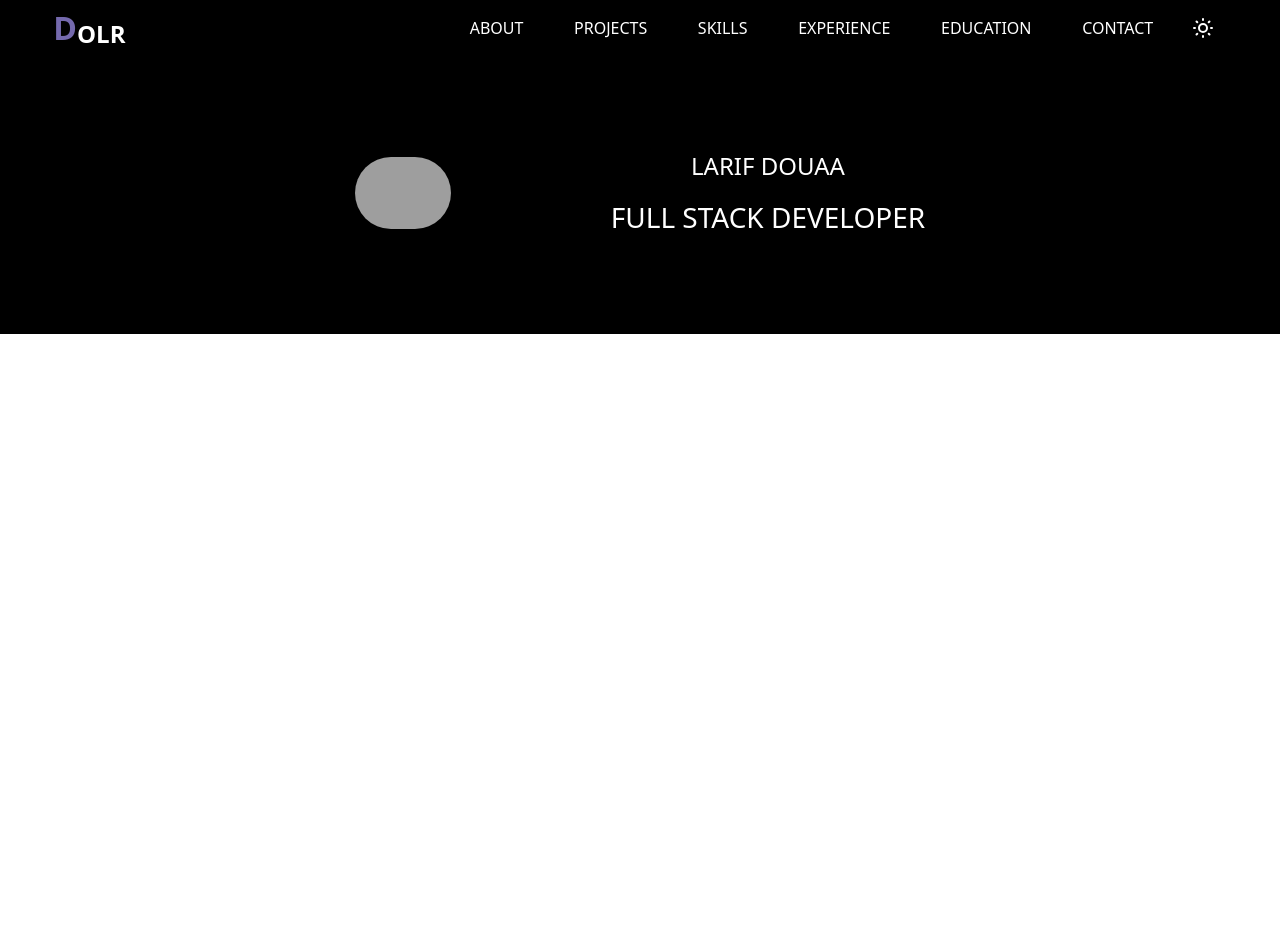
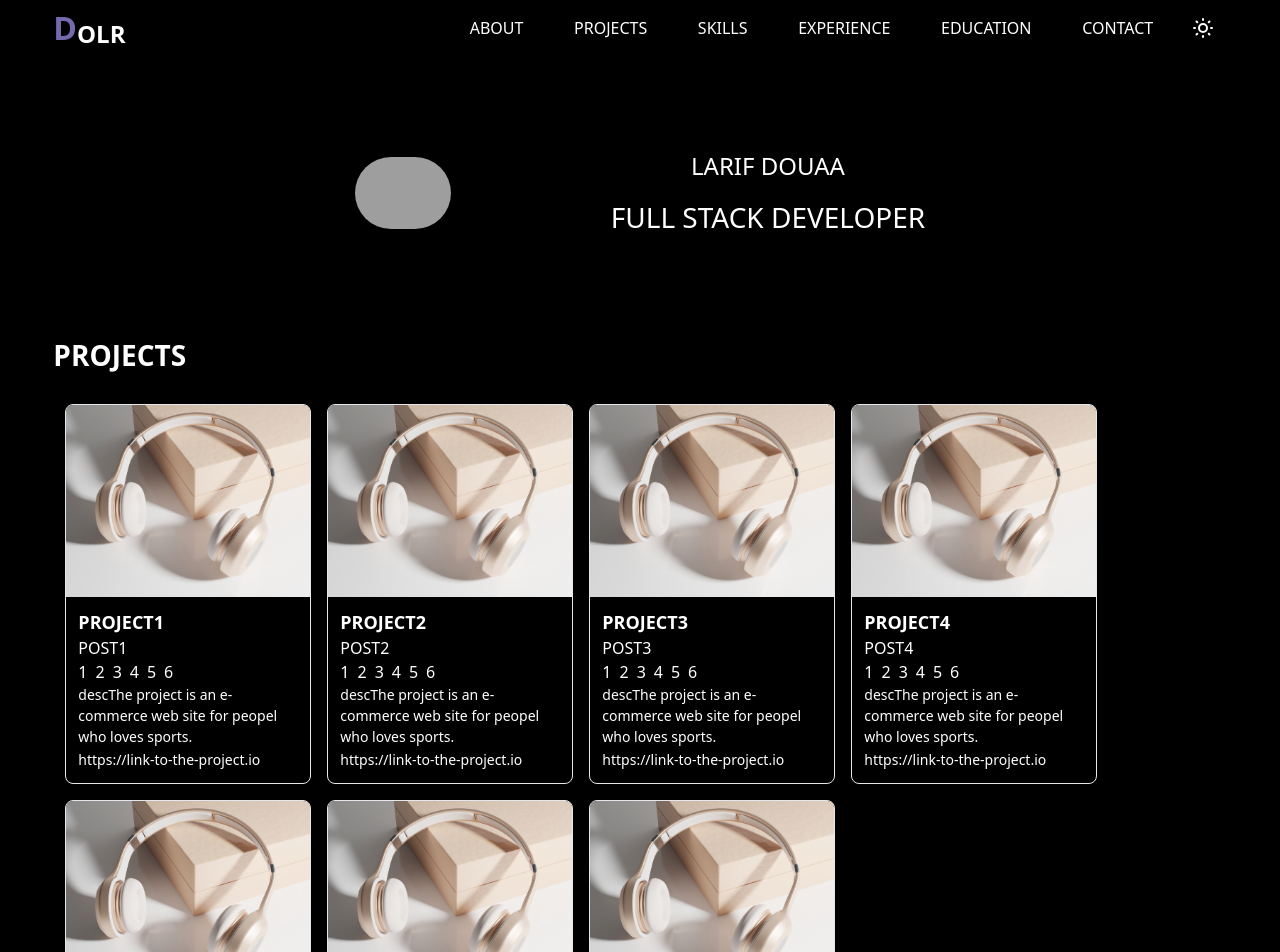
Before and after one commit to Douaa19/MyPortfolio24, a React (Create React App) app: page / in a window 1280 px wide. Shown: the top 952 px of the page. Before the commit the page ends 800 px from the top, so only its background shows below. Built offline with nearby package versions, Linux system fonts and the light colour scheme; grey boxes are pictures that could not be loaded.

Commit message:
desigProjectCard

```diff
--- /dev/null
+++ b/src/components/data/projects.json
@@ -0,0 +1,51 @@
+[
+    {
+        "title": "project1",
+        "post": "post1",
+        "technologies": [1,2,3,4,5,6],
+        "description": "descThe project is an e-commerce web site for peopel who loves sports.",
+        "link": "https://link-to-the-project.io"
+    },
+    {
+        "title": "project2",
+        "post": "post2",
+        "technologies": [1,2,3,4,5,6],
+        "description": "descThe project is an e-commerce web site for peopel who loves sports.",
+        "link": "https://link-to-the-project.io"
+    },
+    {
+        "title": "project3",
+        "post": "post3",
+        "technologies": [1,2,3,4,5,6],
+        "description": "descThe project is an e-commerce web site for peopel who loves sports.",
+        "link": "https://link-to-the-project.io"
+    },
+    {
+        "title": "project4",
+        "post": "post4",
+        "technologies": [1,2,3,4,5,6],
+        "description": "descThe project is an e-commerce web site for peopel who loves sports.",
+        "link": "https://link-to-the-project.io"
+    },
+    {
+        "title": "project5",
+        "post": "post5",
+        "technologies": [1,2,3,4,5,6],
+        "description": "descThe project is an e-commerce web site for peopel who loves sports.",
+        "link": "https://link-to-the-project.io"
+    },
+    {
+        "title": "project6",
+        "post": "post6",
+        "technologies": [1,2,3,4,5,6],
+        "description": "descThe project is an e-commerce web site for peopel who loves sports.",
+        "link": "https://link-to-the-project.io"
+    },
+    {
+        "title": "project7",
+        "post": "post7",
+        "technologies": [1,2,3,4,5,6],
+        "description": "descThe project is an e-commerce web site for peopel who loves sports.",
+        "link": "https://link-to-the-project.io"
+    }
+]
--- a/src/components/layout/Header.js
+++ b/src/components/layout/Header.js
@@ -1,6 +1,5 @@
 import React from "react";
 import { HeroHeader, NavBar } from "./index";
-import { Introduction, Projects } from "../layout";
 
 function Header(props) {
   return (
--- a/src/components/layout/Projects.js
+++ b/src/components/layout/Projects.js
@@ -1,10 +1,21 @@
 import React from "react";
 import CardGrid from "../templates/CardGrid";
+import projects from "../data/projects.json";
 
-function Projects() {
+function Projects(props) {
+  const myProjects = projects;
+
   return (
-    <div className="w-full">
-      <CardGrid />
+    <div className={`pb-4 flex flex-col justify-center items-start w-11/12`}>
+      <div className="md:mb-4 ssm:mb-4">
+        <h2
+          className={`uppercase md:text-28 ssm:text-24 font-bold ${
+            props.light ? `text-dark` : `text-white`
+          }`}>
+          projects
+        </h2>
+      </div>
+      <CardGrid projects={myProjects} light={props.light} />
     </div>
   );
 }
--- a/src/components/organismes/ProjectCard.js
+++ b/src/components/organismes/ProjectCard.js
@@ -1,27 +1,36 @@
 import React from "react";
 import ProjectImg from "../../assets/eren-yildiz-g6Wd6MS8lms-unsplash.jpg";
 
-function ProjectCard() {
+function ProjectCard({ title, post, technologies, description, link, light }) {
   return (
-    <div className="border border-white text-white rounded-md">
-      <div className="">
-        <img src={ProjectImg} alt="" className="rounded-t-md" />
-        <div className="flex flex-col gap-2 p-3">
-          <h2 className="uppercase text-16 font-bold">Project Title</h2>
-          <h3 className="uppercase text-16">Full Stack</h3>
-          <div className="uppercase flex gap-2 flex-wrap text-14">
-            <span>HTML</span>
-            <span>CSS</span>
-            <span>JavaScript</span>
-            <span>Node js</span>
-            <span>PHP</span>
-            <span>MySQL</span>
-          </div>
-          <p className="text-14">
-            The project is an e-commerce web site for peopel who loves sports.
-          </p>
-          <a href="/" className="hover:text-main">
-            https://link-to-the-project.io
+    <div class={`rounded-lg border ${light ? `text-dark` : `text-white`}`}>
+      <img
+        src={ProjectImg}
+        alt="project-img"
+        class="w-full h-48 rounded-t-md object-cover"
+      />
+      <div class="p-4">
+        <h2 className="uppercase md:text-18 ssm:text-14 font-bold">{title}</h2>
+        <h3 className="uppercase md:text-16 ssm:text-12">{post}</h3>
+        <div className="flex flex-wrap flex-row gap-2">
+          {technologies.map((techno, index) => (
+            <span
+              className={`${
+                light ? `text-dark` : `text-white`
+              } md:text-16 ssm:text-12`}
+              key={index}>
+              {techno}
+            </span>
+          ))}
+        </div>
+        <p class="md:text-14 ssm:text-12">{description}</p>
+        <div className="">
+          <a
+            href="/"
+            className={`hover:text-main md:text-14 ssm:text-12 ${
+              light ? `text-dark` : `text-white`
+            }`}>
+            {link}
           </a>
         </div>
       </div>
--- a/src/components/templates/CardGrid.js
+++ b/src/components/templates/CardGrid.js
@@ -1,9 +1,11 @@
 import React from "react";
 import { ProjectCard } from "../organismes";
 import Slider from "react-slick";
+import { ReactComponent as Next } from "../../assets/arrow-next-small-svgrepo-com.svg";
+import { ReactComponent as Prev } from "../../assets/arrow-prev-small-svgrepo-com.svg";
 
-function CardGrid() {
-  const myArr = [1, 2, 3, 4, 5];
+function CardGrid(props) {
+  const myArr = [1, 2, 3, 4, 5, 6];
   const settings = {
     dots: true,
     Infinite: true,
@@ -11,52 +13,49 @@ function CardGrid() {
     autoplay: true,
     slidesToShow: 3,
     slidesToScroll: 1,
-    // nextArrow: false,
-    // prevArrow: false,
-    useTransform: true,
-    responsive: [
-      {
-        breakpoint: 1200,
-        settings: {
-          slidesToShow: 3,
-          slidesToScroll: 3,
-          infinite: true,
-          dots: true,
-        },
-      },
-      {
-        breakpoint: 800,
-        settings: {
-          slidesToShow: 2,
-          slidesToScroll: 2,
-          initialSlide: 2,
-        },
-      },
-    ],
+    nextArrow: <Next />,
+    prevArrow: <Prev />,
+    // useTransform: true,
+    // responsive: [
+    //   {
+    //     breakpoint: 1200,
+    //     settings: {
+    //       slidesToShow: 3,
+    //       slidesToScroll: 3,
+    //       infinite: true,
+    //       dots: true,
+    //     },
+    //   },
+    //   {
+    //     breakpoint: 800,
+    //     settings: {
+    //       slidesToShow: 2,
+    //       slidesToScroll: 2,
+    //       initialSlide: 2,
+    //     },
+    //   },
+    // ],
   };
 
   return (
-    <div className="w-[10%] border-main border-8">
-      <Slider {...settings} className="border-dark border-8 w-[10%]">
-        {myArr.map((i, index) => (
-          <div className="flex gap-4 w-full" key={index}>
-            <div className="bg-white shadow-lg animate-pulse h-[448px] rounded-5">
-              <div className="flex justify-center items-center h-[366px] bg-gray-300 rounded-5"></div>
-              <div className="flex flex-col justify-center items-start gap-4 p-4">
-                <div className="h-[21px] bg-gray-300 w-full mb-2"></div>
-                <div className="h-[21px] bg-gray-300 w-8"></div>
-              </div>
-            </div>
+    <div className="w-[90%]">
+      <div class="flex items-center justify-center">
+        <div class="container mx-auto p-4">
+          <div class="grid grid-cols-1 sm:grid-cols-2 md:grid-cols-2 lg:grid-cols-4 xl:grid-cols-4 gap-4">
+            {props.projects.map((project, index) => (
+              <ProjectCard
+                key={index}
+                title={project.title}
+                post={project.post}
+                technologies={project.technologies}
+                description={project.description}
+                link={project.link}
+                light={props.light}
+              />
+            ))}
           </div>
-        ))}
-        {/* <ProjectCard />
-        <ProjectCard />
-        <ProjectCard />
-        <ProjectCard />
-        <ProjectCard />
-        <ProjectCard />
-        <ProjectCard /> */}
-      </Slider>
+        </div>
+      </div>
     </div>
   );
 }
--- a/src/output.css
+++ b/src/output.css
@@ -545,6 +545,52 @@ video {
   --tw-contain-style:  ;
 }
 
+.container {
+  width: 100%;
+}
+
+@media (min-width: 320px) {
+  .container {
+    max-width: 320px;
+  }
+}
+
+@media (min-width: 640px) {
+  .container {
+    max-width: 640px;
+  }
+}
+
+@media (min-width: 768px) {
+  .container {
+    max-width: 768px;
+  }
+}
+
+@media (min-width: 950px) {
+  .container {
+    max-width: 950px;
+  }
+}
+
+@media (min-width: 1024px) {
+  .container {
+    max-width: 1024px;
+  }
+}
+
+@media (min-width: 1280px) {
+  .container {
+    max-width: 1280px;
+  }
+}
+
+@media (min-width: 1536px) {
+  .container {
+    max-width: 1536px;
+  }
+}
+
 .absolute {
   position: absolute;
 }
@@ -562,16 +608,30 @@ video {
   margin-bottom: 6rem;
 }
 
-.mb-2 {
-  margin-bottom: 0.5rem;
+.my-4 {
+  margin-top: 1rem;
+  margin-bottom: 1rem;
+}
+
+.mx-auto {
+  margin-left: auto;
+  margin-right: auto;
 }
 
 .mb-3 {
   margin-bottom: 0.75rem;
 }
 
+.mb-2 {
+  margin-bottom: 0.5rem;
+}
+
 .flex {
   display: flex;
+}
+
+.grid {
+  display: grid;
 }
 
 .h-10 {
@@ -590,20 +650,8 @@ video {
   height: 1px;
 }
 
-.h-\[21px\] {
-  height: 21px;
-}
-
 .h-\[2px\] {
   height: 2px;
-}
-
-.h-\[366px\] {
-  height: 366px;
-}
-
-.h-\[448px\] {
-  height: 448px;
 }
 
 .h-full {
@@ -613,6 +661,26 @@ video {
 .h-max {
   height: -webkit-max-content;
   height: max-content;
+}
+
+.h-\[300px\] {
+  height: 300px;
+}
+
+.h-\[250px\] {
+  height: 250px;
+}
+
+.h-48 {
+  height: 12rem;
+}
+
+.max-h-\[250px\] {
+  max-height: 250px;
+}
+
+.max-h-\[150px\] {
+  max-height: 150px;
 }
 
 .w-1\/2 {
@@ -635,16 +703,12 @@ video {
   width: 1.25rem;
 }
 
-.w-8 {
-  width: 2rem;
+.w-\[15px\] {
+  width: 15px;
 }
 
-.w-\[10\%\] {
-  width: 10%;
-}
-
-.w-\[15px\] {
-  width: 15px;
+.w-\[90\%\] {
+  width: 90%;
 }
 
 .w-auto {
@@ -666,6 +730,28 @@ video {
   width: max-content;
 }
 
+.max-w-1 {
+  max-width: 0.25rem;
+}
+
+.max-w-32 {
+  max-width: 8rem;
+}
+
+.max-w-\[\] {
+  max-width: ;
+}
+
+.max-w-\[150px\] {
+  max-width: 150px;
+}
+
+.max-w-fit {
+  max-width: -webkit-fit-content;
+  max-width: -moz-fit-content;
+  max-width: fit-content;
+}
+
 .origin-center {
   transform-origin: center;
 }
@@ -682,18 +768,16 @@ video {
   transform: translate(var(--tw-translate-x), var(--tw-translate-y)) rotate(var(--tw-rotate)) skewX(var(--tw-skew-x)) skewY(var(--tw-skew-y)) scaleX(var(--tw-scale-x)) scaleY(var(--tw-scale-y));
 }
 
-@keyframes pulse {
-  50% {
-    opacity: .5;
-  }
+.cursor-pointer {
+  cursor: pointer;
 }
 
-.animate-pulse {
-  animation: pulse 2s cubic-bezier(0.4, 0, 0.6, 1) infinite;
+.grid-cols-1 {
+  grid-template-columns: repeat(1, minmax(0, 1fr));
 }
 
-.cursor-pointer {
-  cursor: pointer;
+.flex-row {
+  flex-direction: row;
 }
 
 .flex-col {
@@ -748,16 +832,16 @@ video {
   border-radius: 0.25rem;
 }
 
-.rounded-5 {
-  border-radius: 5px;
-}
-
 .rounded-full {
   border-radius: 9999px;
 }
 
 .rounded-md {
   border-radius: 0.375rem;
+}
+
+.rounded-lg {
+  border-radius: 0.5rem;
 }
 
 .rounded-t-md {
@@ -767,20 +851,6 @@ video {
 
 .border {
   border-width: 1px;
-}
-
-.border-8 {
-  border-width: 8px;
-}
-
-.border-dark {
-  --tw-border-opacity: 1;
-  border-color: rgb(0 0 0 / var(--tw-border-opacity));
-}
-
-.border-main {
-  --tw-border-opacity: 1;
-  border-color: rgb(116 105 173 / var(--tw-border-opacity));
 }
 
 .border-white {
@@ -793,11 +863,6 @@ video {
   background-color: rgb(0 0 0 / var(--tw-bg-opacity));
 }
 
-.bg-gray-300 {
-  --tw-bg-opacity: 1;
-  background-color: rgb(209 213 219 / var(--tw-bg-opacity));
-}
-
 .bg-white {
   --tw-bg-opacity: 1;
   background-color: rgb(255 255 255 / var(--tw-bg-opacity));
@@ -805,6 +870,24 @@ video {
 
 .bg-none {
   background-image: none;
+}
+
+.bg-gradient-to-bl {
+  background-image: linear-gradient(to bottom left, var(--tw-gradient-stops));
+}
+
+.from-blue-50 {
+  --tw-gradient-from: #eff6ff var(--tw-gradient-from-position);
+  --tw-gradient-to: rgb(239 246 255 / 0) var(--tw-gradient-to-position);
+  --tw-gradient-stops: var(--tw-gradient-from), var(--tw-gradient-to);
+}
+
+.to-violet-50 {
+  --tw-gradient-to: #f5f3ff var(--tw-gradient-to-position);
+}
+
+.object-cover {
+  object-fit: cover;
 }
 
 .p-3 {
@@ -827,6 +910,15 @@ video {
 
 .py-4 {
   padding-top: 12px;
+  padding-bottom: 12px;
+}
+
+.px-1 {
+  padding-left: 2px;
+  padding-right: 2px;
+}
+
+.pb-4 {
   padding-bottom: 12px;
 }
 
@@ -860,6 +952,16 @@ video {
 
 .text-32 {
   font-size: 32px;
+}
+
+.text-base {
+  font-size: 1rem;
+  line-height: 1.5rem;
+}
+
+.text-xl {
+  font-size: 1.25rem;
+  line-height: 1.75rem;
 }
 
 .font-bold {
@@ -908,12 +1010,6 @@ video {
 
 .opacity-0 {
   opacity: 0;
-}
-
-.shadow-lg {
-  --tw-shadow: 0 10px 15px -3px rgb(0 0 0 / 0.1), 0 4px 6px -4px rgb(0 0 0 / 0.1);
-  --tw-shadow-colored: 0 10px 15px -3px var(--tw-shadow-color), 0 4px 6px -4px var(--tw-shadow-color);
-  box-shadow: var(--tw-ring-offset-shadow, 0 0 #0000), var(--tw-ring-shadow, 0 0 #0000), var(--tw-shadow);
 }
 
 .outline-none {
@@ -1099,6 +1195,10 @@ body .menu ul li > a:hover {
   color: rgb(116 105 173 / var(--tw-text-opacity));
 }
 
+.hover\:underline:hover {
+  text-decoration-line: underline;
+}
+
 .group:focus .group-focus\:h-\[1px\] {
   height: 1px;
 }
@@ -1130,6 +1230,14 @@ body .menu ul li > a:hover {
 
   .ssm\:right-8 {
     right: 2rem;
+  }
+
+  .ssm\:mb-4 {
+    margin-bottom: 1rem;
+  }
+
+  .ssm\:mt-5 {
+    margin-top: 1.25rem;
   }
 
   .ssm\:flex {
@@ -1197,6 +1305,10 @@ body .menu ul li > a:hover {
     font-size: 24px;
   }
 
+  .ssm\:text-14 {
+    font-size: 14px;
+  }
+
   .ssm\:opacity-100 {
     opacity: 1;
   }
@@ -1229,6 +1341,14 @@ body .menu ul li > a:hover {
 }
 
 @media (min-width: 640px) {
+  .sm\:mt-10 {
+    margin-top: 2.5rem;
+  }
+
+  .sm\:grid-cols-2 {
+    grid-template-columns: repeat(2, minmax(0, 1fr));
+  }
+
   .sm\:text-12 {
     font-size: 12px;
   }
@@ -1248,6 +1368,14 @@ body .menu ul li > a:hover {
     margin-right: 0.5rem;
   }
 
+  .md\:mb-8 {
+    margin-bottom: 2rem;
+  }
+
+  .md\:mb-4 {
+    margin-bottom: 1rem;
+  }
+
   .md\:block {
     display: block;
   }
@@ -1262,6 +1390,10 @@ body .menu ul li > a:hover {
 
   .md\:w-8\/12 {
     width: 66.666667%;
+  }
+
+  .md\:grid-cols-2 {
+    grid-template-columns: repeat(2, minmax(0, 1fr));
   }
 
   .md\:flex-row {
@@ -1308,6 +1440,14 @@ body .menu ul li > a:hover {
     font-size: 28px;
   }
 
+  .md\:text-18 {
+    font-size: 18px;
+  }
+
+  .md\:text-14 {
+    font-size: 14px;
+  }
+
   .md\:hover\:-translate-x-0:hover {
     --tw-translate-x: -0px;
     transform: translate(var(--tw-translate-x), var(--tw-translate-y)) rotate(var(--tw-rotate)) skewX(var(--tw-skew-x)) skewY(var(--tw-skew-y)) scaleX(var(--tw-scale-x)) scaleY(var(--tw-scale-y));
@@ -1320,7 +1460,21 @@ body .menu ul li > a:hover {
 }
 
 @media (min-width: 950px) {
+  .lg\:h-screen {
+    height: 100vh;
+  }
+
+  .lg\:grid-cols-4 {
+    grid-template-columns: repeat(4, minmax(0, 1fr));
+  }
+
   .lg\:text-16 {
     font-size: 16px;
   }
 }
+
+@media (min-width: 1024px) {
+  .xl\:grid-cols-4 {
+    grid-template-columns: repeat(4, minmax(0, 1fr));
+  }
+}
--- a/src/pages/Home.js
+++ b/src/pages/Home.js
@@ -1,5 +1,5 @@
 import React, { useState } from "react";
-import { Header } from "../components/layout";
+import { Header, Projects } from "../components/layout";
 
 function Home() {
   const [section, setSection] = useState(null);
@@ -17,6 +17,7 @@ function Home() {
           light={light}
           setLight={setLight}
         />
+        <Projects light={light} />
       </div>
     </div>
   );
```
Also changed, not shown: src/assets/arrow-next-small-svgrepo-com.svg (added), src/assets/arrow-prev-small-svgrepo-com.svg (added).
